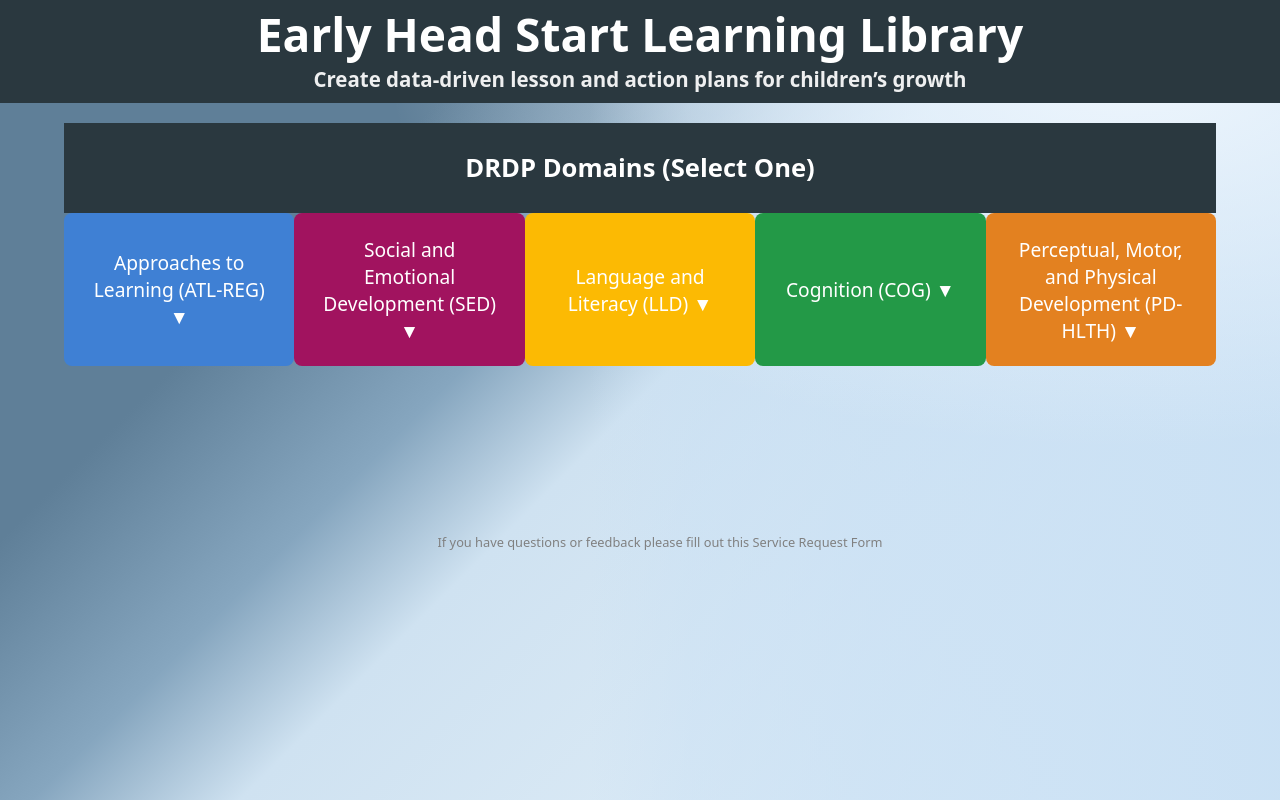
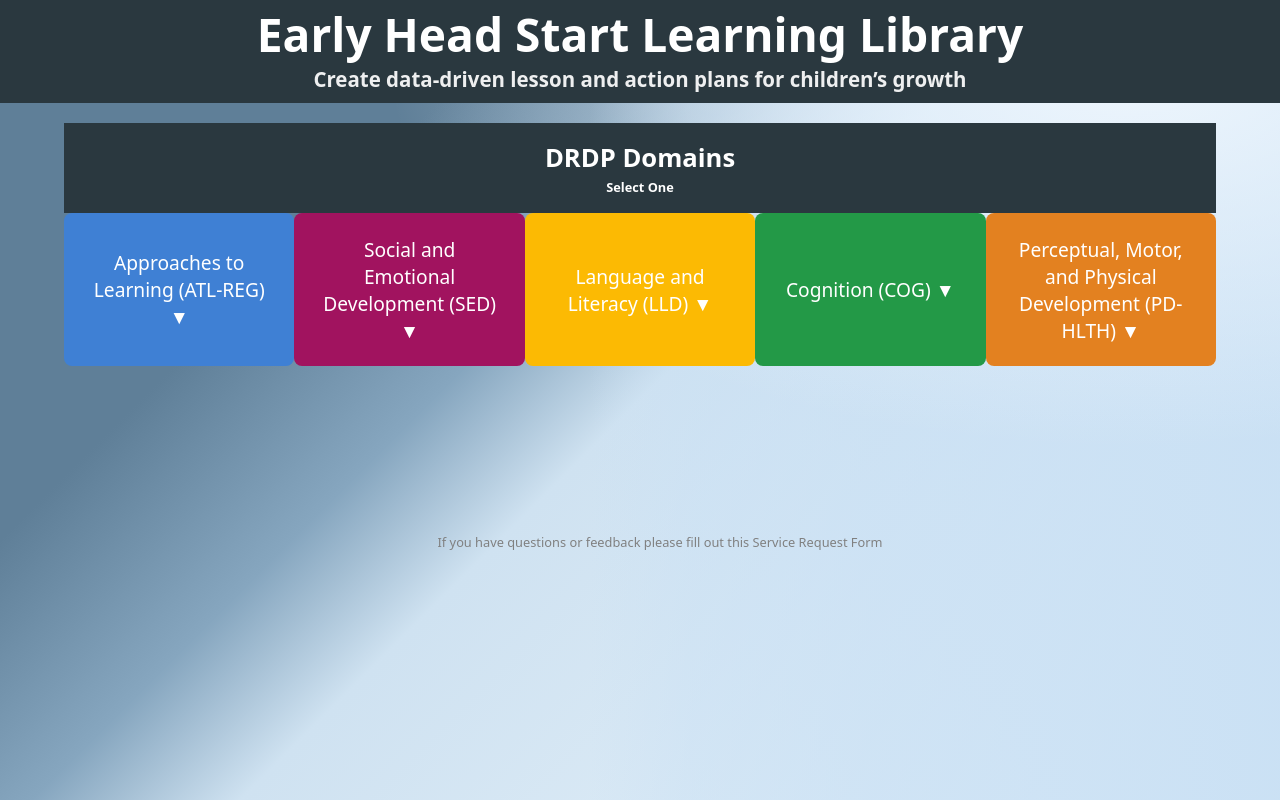
Before and after one commit to kylelin23/EHS_webpage, a React (Vite) app: page /dataPage in a window 1280 px wide. Built offline with nearby package versions, Linux system fonts and the light colour scheme.

Commit message:
Fix Domain Banner

```diff
--- a/src/dataPage.css
+++ b/src/dataPage.css
@@ -209,12 +209,21 @@ h1 {
   background-color: #2a383f;
   height: 7vw;
   width: 90vw;
-  color: white;
   display: flex;
+  flex-direction: column;
   justify-content: center;
   align-items: center;
+  font-weight: bold;
+}
+
+.domainText {
   font-size: 2vw;
-  font-weight: bold;
+  color: white;
+}
+
+.domainSubText {
+  font-size: 1vw;
+  color: white;
 }
 
 .bar2 {
--- a/src/dataPage.jsx
+++ b/src/dataPage.jsx
@@ -267,7 +267,8 @@ function DataPage() {
 
       <div style = {{display: "flex", justifyContent: 'center'}}>
         <div className = "bar">
-          DRDP Domains (Select One)
+          <div className = "domainText">DRDP Domains</div>
+          <div className = "domainSubText">Select One</div>
         </div>
       </div>
 
```
